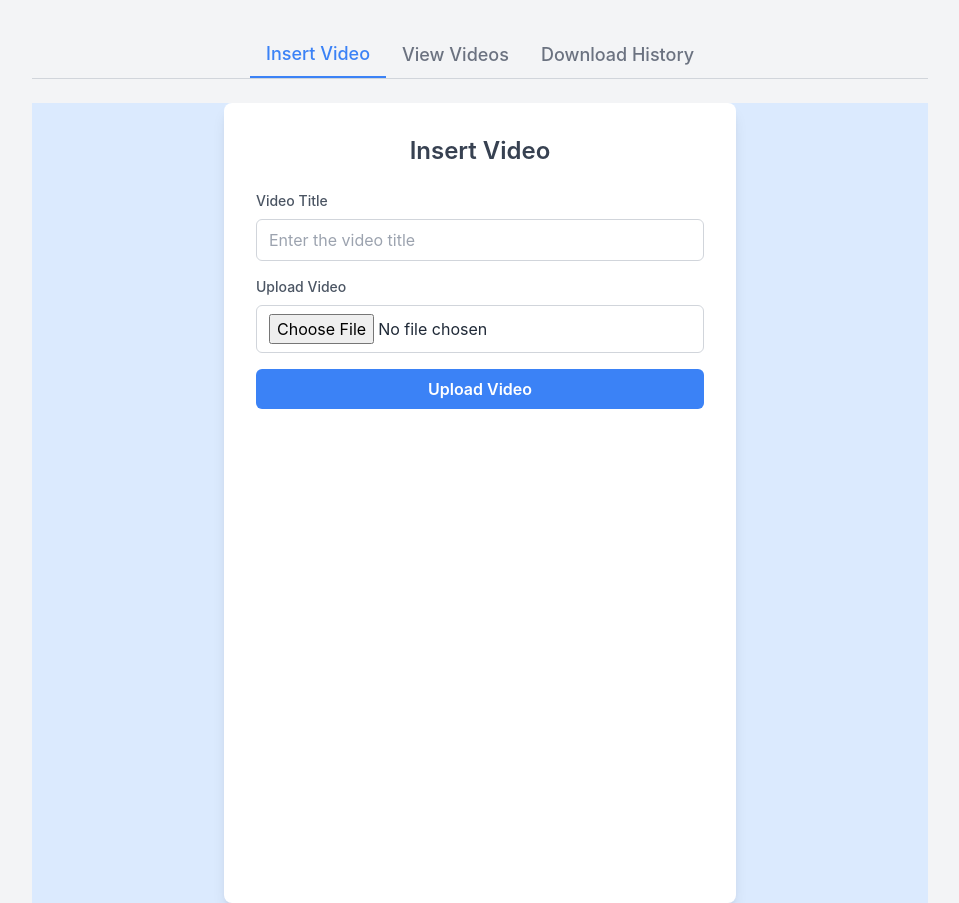
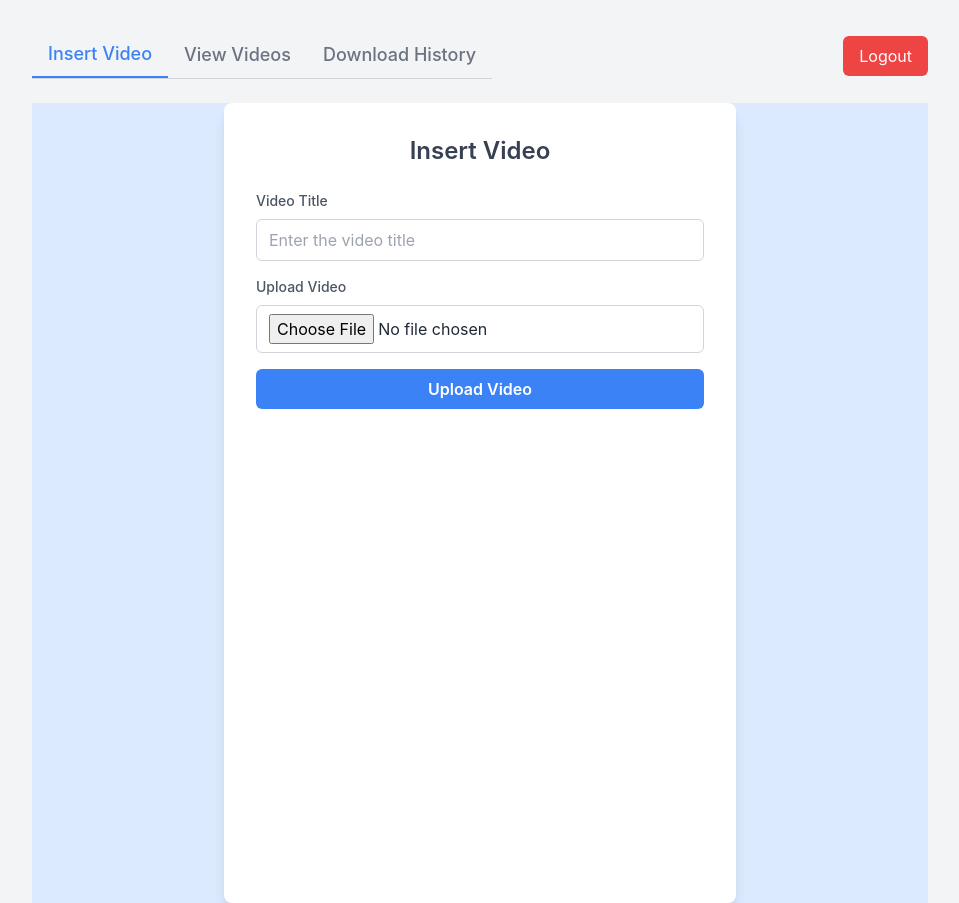
Before and after one commit to Diniki-Jayakody/load-balance-project, a React (Create React App) app: page /landing in a window 1280 px wide. Shown: the whole page, without its empty margins (160-1119 px from the left). Built offline with nearby package versions, Linux system fonts and the light colour scheme; no server answers.

Commit message:
logout  button

```diff
--- a/src/pages/LandingPage.js
+++ b/src/pages/LandingPage.js
@@ -1,13 +1,24 @@
 import React, { useState } from 'react';
+import { useNavigate } from 'react-router-dom'; // Use useNavigate instead of useHistory
 import InsertVideoForm from '../components/InsertVideoForm';
 import VideoList from '../components/VideoList';
 import DownloadHistory from '../components/DownloadHistory';
 
-
-
 const LandingPage = () => {
   const [activeTab, setActiveTab] = useState('insertVideo');
+  const [showLogoutConfirm, setShowLogoutConfirm] = useState(false); // State for logout confirmation
+  const navigate = useNavigate(); // Hook to handle redirection
 
+  // Function to handle logout
+  const handleLogout = () => {
+    // Clear the token from localStorage
+    localStorage.removeItem('token');
+
+    // Redirect to the login page
+    navigate('/'); // useNavigate to redirect
+  };
+
+  // Function to render the active tab's content
   const renderTabContent = () => {
     switch (activeTab) {
       case 'insertVideo':
@@ -23,7 +34,8 @@ const LandingPage = () => {
 
   return (
     <div className="min-h-screen bg-gray-100 flex flex-col items-center">
-      <div className="w-full max-w-4xl mt-8">
+      {/* Header with Logout button */}
+      <div className="w-full max-w-4xl mt-8 flex justify-between items-center">
         <div className="flex justify-center border-b border-gray-300">
           <button
             className={`px-4 py-2 text-lg font-medium ${
@@ -51,10 +63,42 @@ const LandingPage = () => {
           </button>
         </div>
 
-        <div className="mt-6">
-          {renderTabContent()}
+        {/* Logout Button */}
+        <button
+          className="bg-red-500 text-white px-4 py-2 rounded-md hover:bg-red-600 transition duration-300"
+          onClick={() => setShowLogoutConfirm(true)} // Show confirmation popup
+        >
+          Logout
+        </button>
+      </div>
+
+      {/* Main content */}
+      <div className="mt-6 w-full max-w-4xl">
+        {renderTabContent()}
+      </div>
+
+      {/* Logout Confirmation Popup */}
+      {showLogoutConfirm && (
+        <div className="fixed inset-0 bg-gray-600 bg-opacity-75 flex justify-center items-center">
+          <div className="bg-white p-6 rounded-md shadow-lg">
+            <h2 className="text-lg font-semibold text-gray-800 mb-4">Are you sure you want to logout?</h2>
+            <div className="flex justify-end space-x-4">
+              <button
+                className="bg-gray-500 text-white px-4 py-2 rounded-md hover:bg-gray-600"
+                onClick={() => setShowLogoutConfirm(false)} // Cancel button
+              >
+                Cancel
+              </button>
+              <button
+                className="bg-red-500 text-white px-4 py-2 rounded-md hover:bg-red-600"
+                onClick={handleLogout} // Confirm logout and clear token
+              >
+                Logout
+              </button>
+            </div>
+          </div>
         </div>
-      </div>
+      )}
     </div>
   );
 };
```
